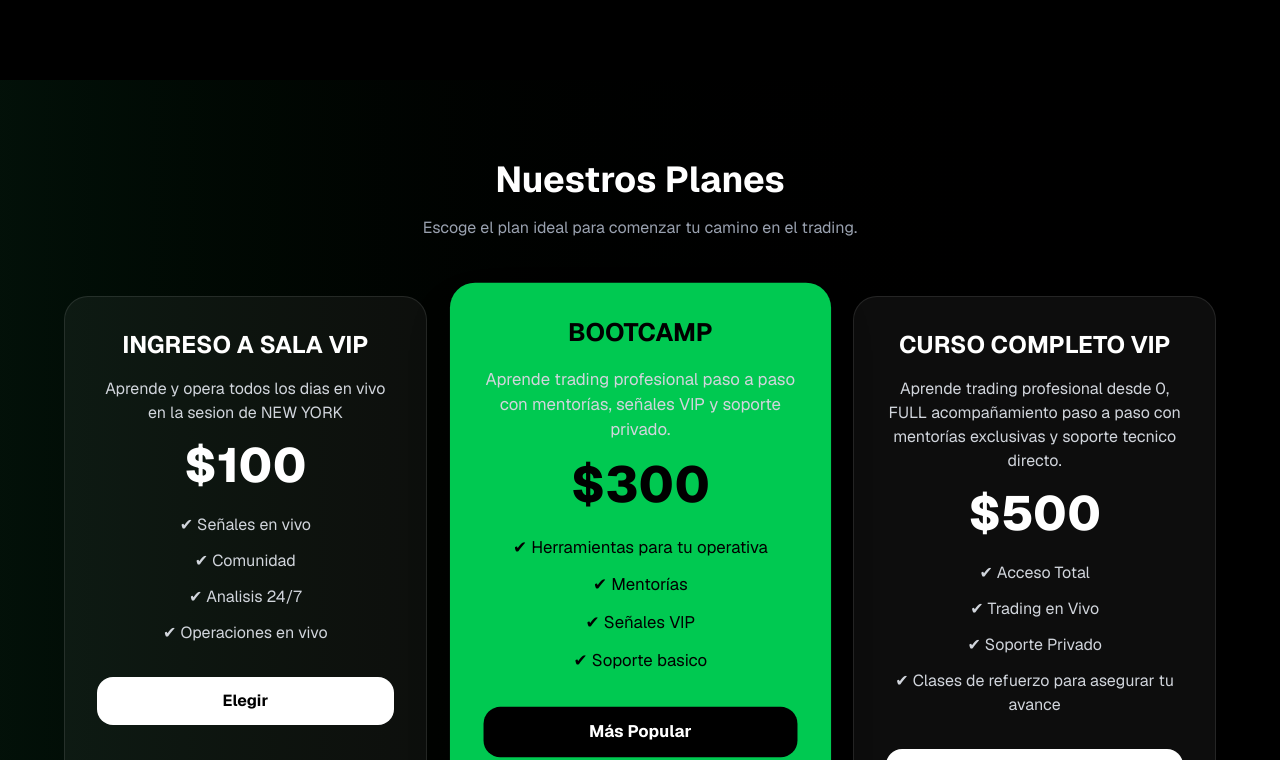
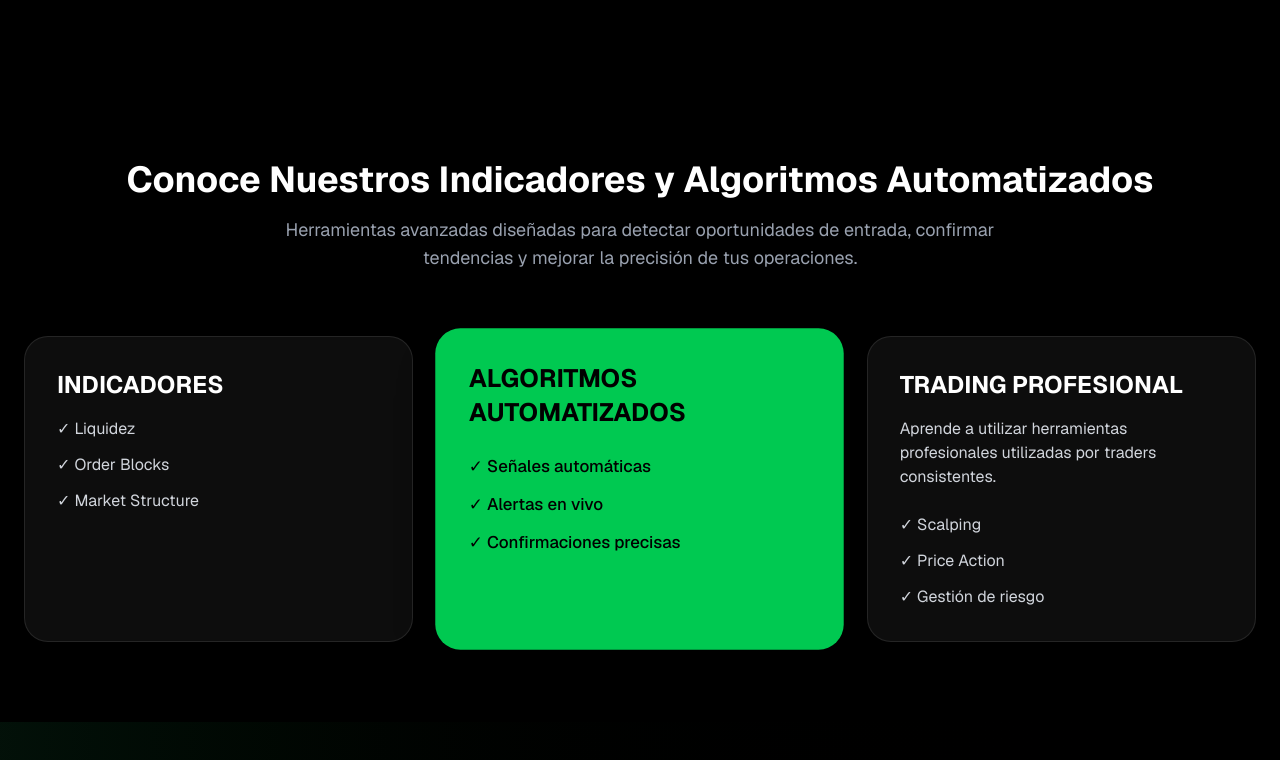
Before and after one commit to profit-12/la-sala-del-profit, a Next.js app: page / in a window 1280 px wide. Shown: the part 1700-2460 px from the top of the page. Built offline with nearby package versions, Linux system fonts and the light colour scheme.

Commit message:
guardando cambios

```diff
--- a/app/page.tsx
+++ b/app/page.tsx
@@ -125,7 +125,70 @@ export default function LaSalaDelProfit() {
           </div>
         </div>
       </section>
+{/* INDICADORES Y ALGORITMOS */}
+<section className="max-w-7xl mx-auto px-6 py-20">
+  <div className="text-center mb-16">
+    <h2 className="text-4xl font-bold mb-4">
+      Conoce Nuestros Indicadores y Algoritmos Automatizados
+    </h2>
 
+    <p className="text-gray-400 max-w-3xl mx-auto text-lg">
+      Herramientas avanzadas diseñadas para detectar oportunidades
+      de entrada, confirmar tendencias y mejorar la precisión
+      de tus operaciones.
+    </p>
+  </div>
+
+  <div className="grid md:grid-cols-3 gap-8">
+
+    <div className="bg-white/5 border border-white/10 rounded-3xl p-8 backdrop-blur-xl">
+      <h3 className="text-2xl font-bold mb-4">
+        INDICADORES
+      </h3>
+
+
+      <ul className="space-y-3 text-gray-300">
+        <li>✓ Liquidez</li>
+        <li>✓ Order Blocks</li>
+        <li>✓ Market Structure</li>
+      </ul>
+    </div>
+
+    <div className="bg-green-500 text-black rounded-3xl p-8 scale-105 shadow-2xl">
+      <h3 className="text-2xl font-bold mb-4">
+        ALGORITMOS AUTOMATIZADOS
+      </h3>
+
+      <p className="mb-6">
+
+      </p>
+
+      <ul className="space-y-3 font-medium">
+        <li>✓ Señales automáticas</li>
+        <li>✓ Alertas en vivo</li>
+        <li>✓ Confirmaciones precisas</li>
+      </ul>
+    </div>
+
+    <div className="bg-white/5 border border-white/10 rounded-3xl p-8 backdrop-blur-xl">
+      <h3 className="text-2xl font-bold mb-4">
+        TRADING PROFESIONAL
+      </h3>
+
+      <p className="text-gray-300 mb-6">
+        Aprende a utilizar herramientas profesionales utilizadas
+        por traders consistentes.
+      </p>
+
+      <ul className="space-y-3 text-gray-300">
+        <li>✓ Scalping</li>
+        <li>✓ Price Action</li>
+        <li>✓ Gestión de riesgo</li>
+      </ul>
+    </div>
+
+  </div>
+</section>
       {/* PLANES */}
       <section className="bg-gradient-to-r from-green-900/20 to-black py-20 px-6">
         <div className="max-w-6xl mx-auto text-center">
@@ -347,6 +410,29 @@ export default function LaSalaDelProfit() {
 </div>
   </div>
 </section>
+{/* CALIFICACIÓN */}
+<section className="max-w-7xl mx-auto px-6 py-20">
+  <div className="bg-white/5 border border-white/10 rounded-3xl p-10 text-center backdrop-blur-xl">
+
+    <h2 className="text-4xl font-bold mb-4">
+      Calificación de Nuestros Traders
+    </h2>
+
+    <div className="flex justify-center text-yellow-400 text-5xl mb-6">
+      ★★★★★
+    </div>
+
+    <p className="text-2xl font-bold mb-2">
+      4.9 / 5
+    </p>
+
+    <p className="text-gray-400 max-w-2xl mx-auto">
+      Más de 500 traders satisfechos operando diariamente
+      con nuestra comunidad, mentorías y algoritmos automatizados.
+    </p>
+
+  </div>
+</section>
 {/* SOBRE NOSOTROS */}
 <section className="max-w-7xl mx-auto px-6 py-20">
   <div className="grid md:grid-cols-2 gap-12 items-center">
```
